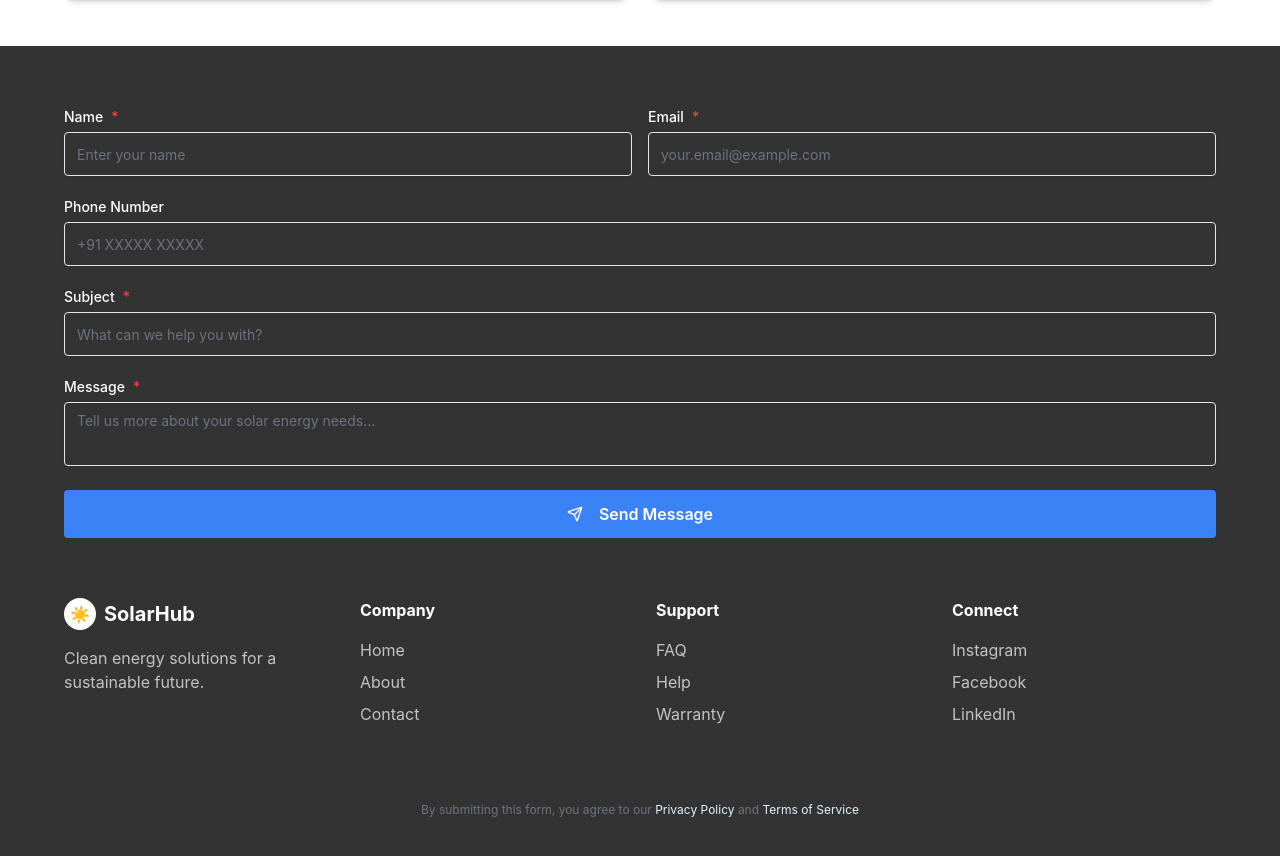
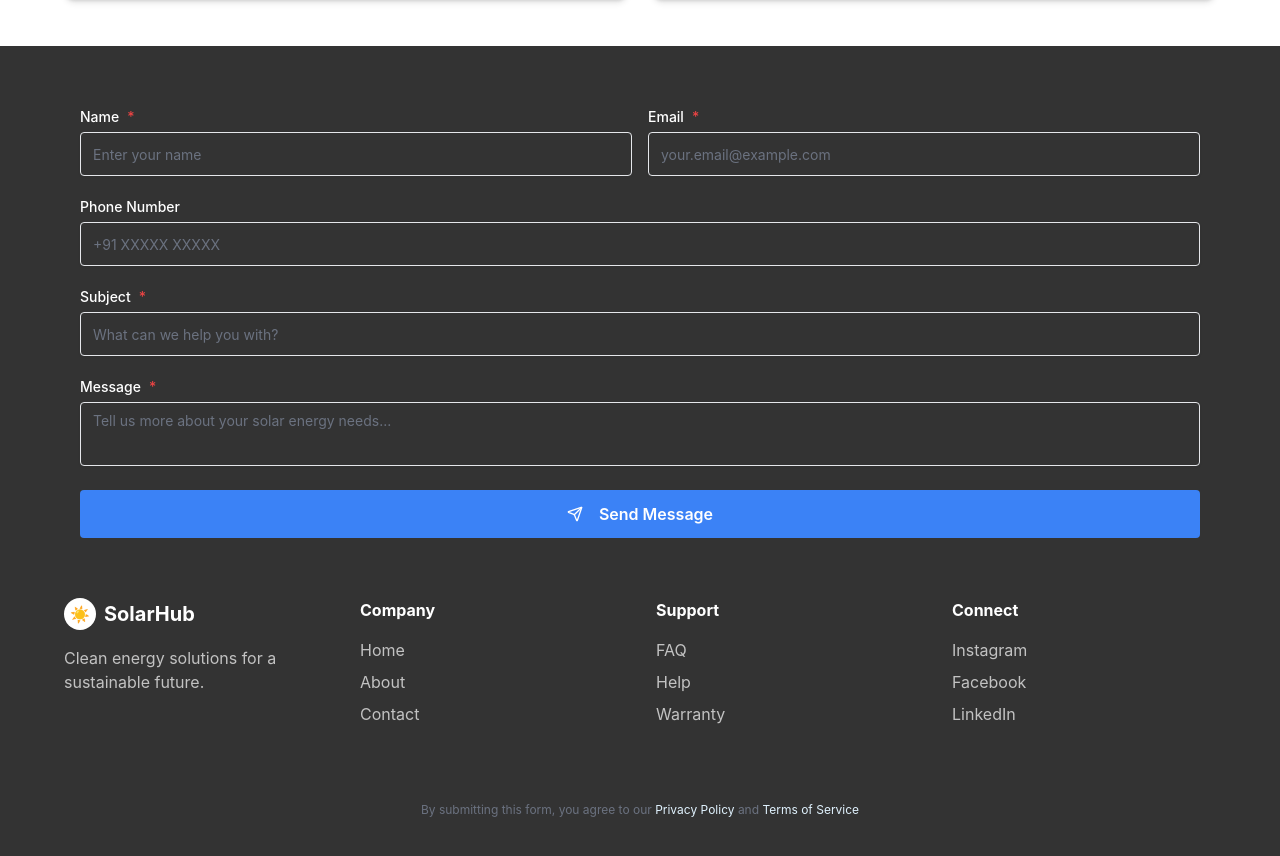
Before and after one commit to Adarshsingh7/solar, a React (Vite) app: page / in a window 1280 px wide. Shown: the part 3911-4767 px from the top of the page. Built offline with nearby package versions, Linux system fonts and the light colour scheme.

Commit message:
fixing the contact form padding

```diff
--- a/src/components/ContactForm.tsx
+++ b/src/components/ContactForm.tsx
@@ -53,7 +53,7 @@ function ContactForm() {
 	return (
 		<form
 			onSubmit={handleSubmit}
-			className='space-y-6'
+			className='space-y-6 px-4'
 		>
 			<div className='grid grid-cols-1 md:grid-cols-2 gap-4'>
 				<div className='space-y-2'>
```
